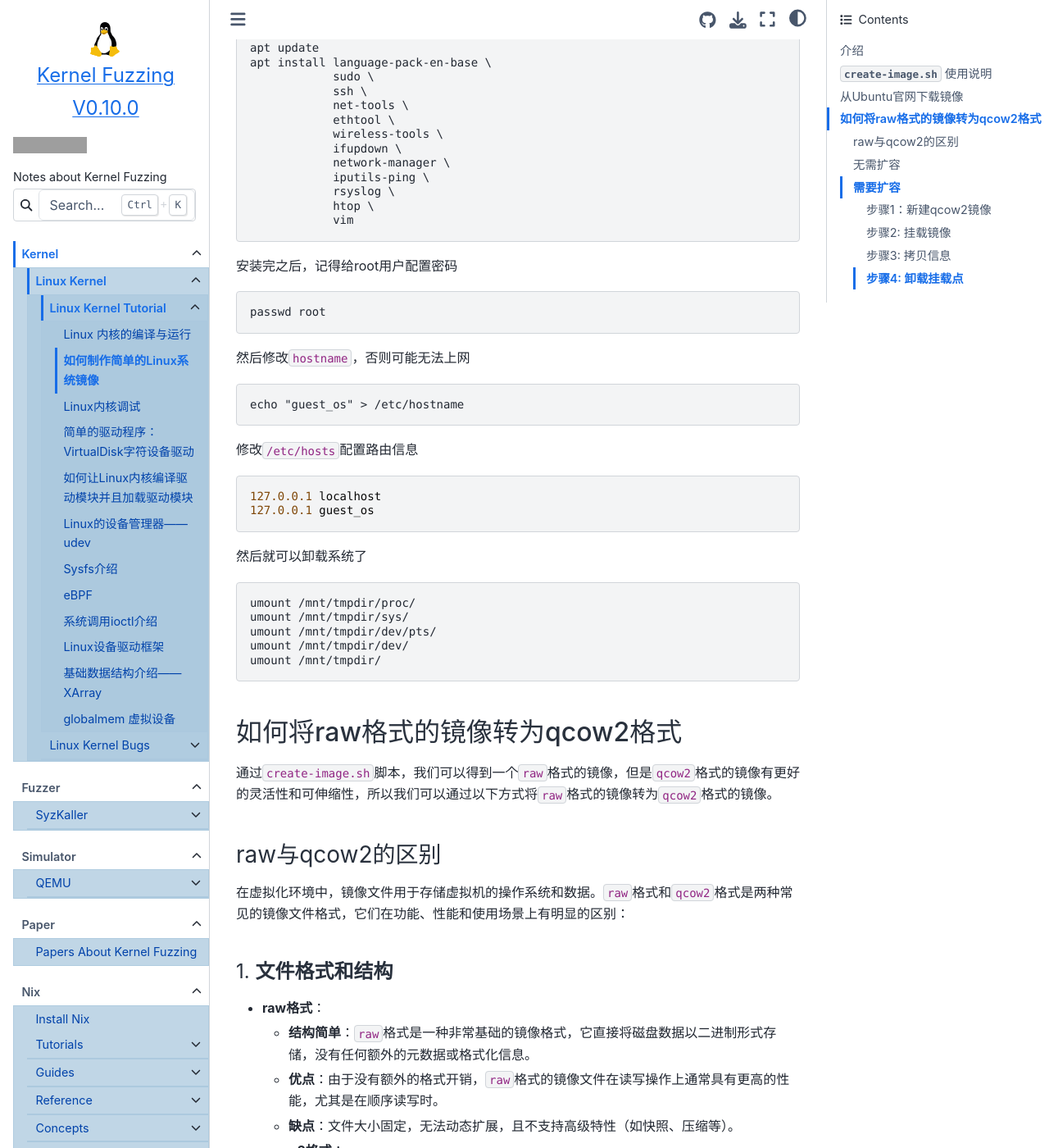
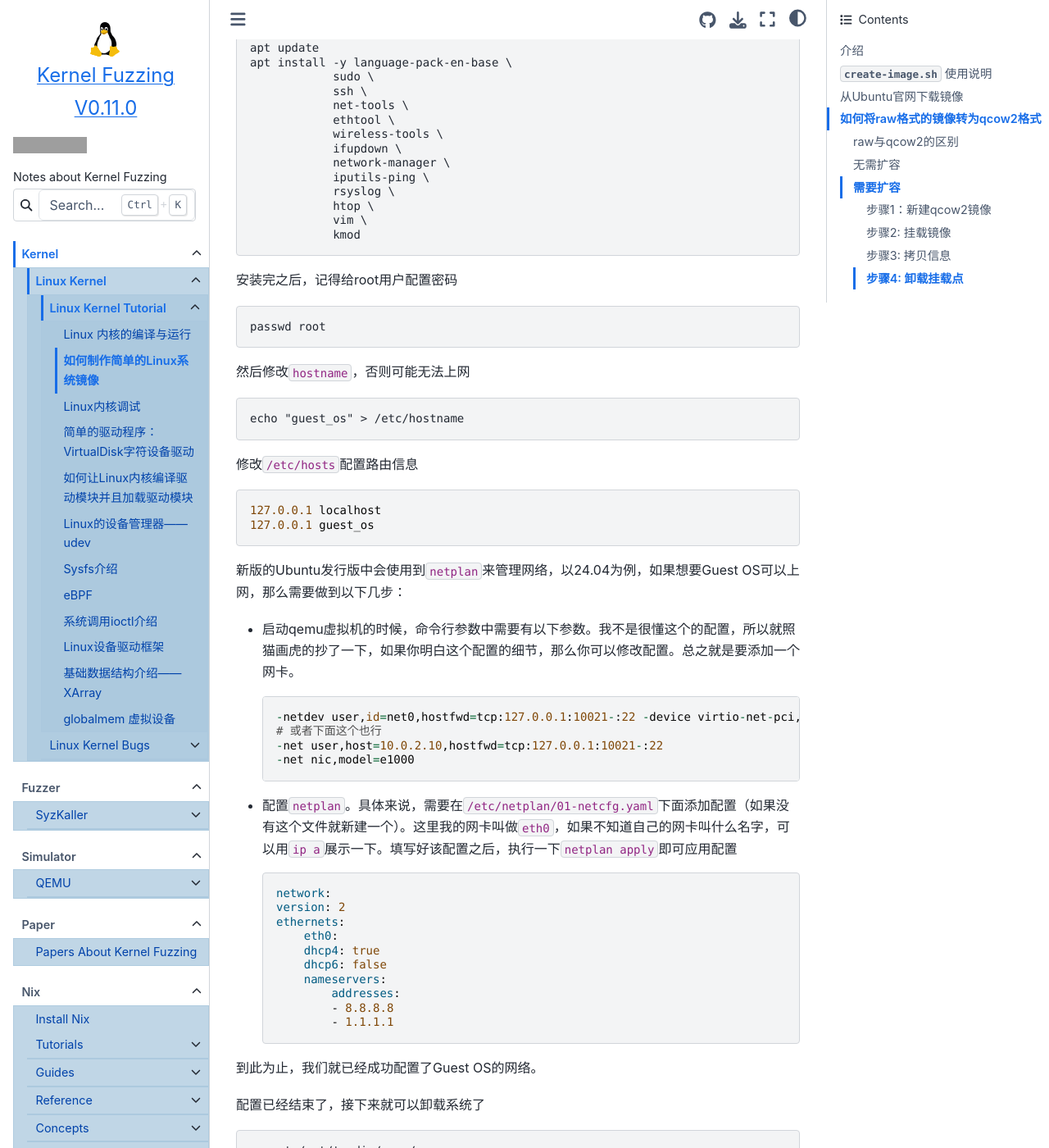
Before and after one commit to KilluaYZ/Kernel-Fuzzing-Tutorial, a Sphinx documentation site: the page built from source/kernel/linux/tutorial/build_image/build_image.md, in a window 1280 px wide and 1400 px high, scrolled down 8628 px. Shown: the whole window at 82% size. Built offline with Sphinx 7.4.7 and the Sphinx Book theme 1.1.4, drawn with Linux system fonts in a browser that asks for light colours; pages that are not in the unit, such as notebooks, are missing from menus; grey boxes are pictures that could not be loaded.

Commit message:
[Add]添加了新的教程--解决qemu加载固件问题；[Fix]修改构建linux镜像；[Fix]修改目录结构

````diff
--- a/source/_templates/about.html
+++ b/source/_templates/about.html
@@ -3,7 +3,7 @@
     <div style="display: flex; flex-direction: column; justify-content: center; align-items: center;">
       <img src="/_static/img/linux.svg" alt="">
       <span>Kernel Fuzzing</span>
-      <span>V0.10.0</span>
+      <span>V0.11.0</span>
     </div>
   </a>
 </div>
--- a/source/kernel/linux/tutorial/build_image/build_image.md
+++ b/source/kernel/linux/tutorial/build_image/build_image.md
@@ -372,7 +372,7 @@
 
 ```console
 apt update
-apt install language-pack-en-base \
+apt install -y language-pack-en-base \
             sudo \
             ssh \
             net-tools \
@@ -383,7 +383,8 @@
             iputils-ping \
             rsyslog \
             htop \
-            vim
+            vim \
+            kmod
 ```
 
 安装完之后，记得给root用户配置密码
@@ -405,7 +406,33 @@
 127.0.0.1 guest_os
 ```
 
-然后就可以卸载系统了
+新版的Ubuntu发行版中会使用到`netplan`来管理网络，以24.04为例，如果想要Guest OS可以上网，那么需要做到以下几步：
+
+- 启动qemu虚拟机的时候，命令行参数中需要有以下参数。我不是很懂这个的配置，所以就照猫画虎的抄了一下，如果你明白这个配置的细节，那么你可以修改配置。总之就是要添加一个网卡。
+    ```
+    -netdev user,id=net0,hostfwd=tcp:127.0.0.1:10021-:22 -device virtio-net-pci,netdev=net0
+    # 或者下面这个也行
+    -net user,host=10.0.2.10,hostfwd=tcp:127.0.0.1:10021-:22
+	-net nic,model=e1000
+    ```
+
+- 配置`netplan`。具体来说，需要在`/etc/netplan/01-netcfg.yaml`下面添加配置（如果没有这个文件就新建一个）。这里我的网卡叫做`eth0`，如果不知道自己的网卡叫什么名字，可以用`ip a`展示一下。填写好该配置之后，执行一下`netplan apply`即可应用配置
+    ```yaml
+    network:
+    version: 2
+    ethernets:
+        eth0:
+        dhcp4: true
+        dhcp6: false
+        nameservers:
+            addresses:
+            - 8.8.8.8
+            - 1.1.1.1
+    ```
+
+到此为止，我们就已经成功配置了Guest OS的网络。
+
+配置已经结束了，接下来就可以卸载系统了
 
 ```console
 umount /mnt/tmpdir/proc/
````
Also changed, not shown: source/simulator/qemu/4-how-to-load-custom-firmware/4-how-to-load-custom-firmware.md (added, +312 -0 lines), source/simulator/qemu/index.md (+3 -2 lines), source/simulator/qemu/1-how-to-share-directory/1-how-to-share-directory.md (renamed from source/simulator/qemu/1-how-to-share-directory.md), source/simulator/qemu/2-how-to-connect-net/2-how-to-connect-net.md (renamed from source/simulator/qemu/2-how-to-connect-net.md), source/simulator/qemu/4-how-to-load-custom-firmware/1.png (added), source/simulator/qemu/4-how-to-load-custom-firmware/2.png (added).
